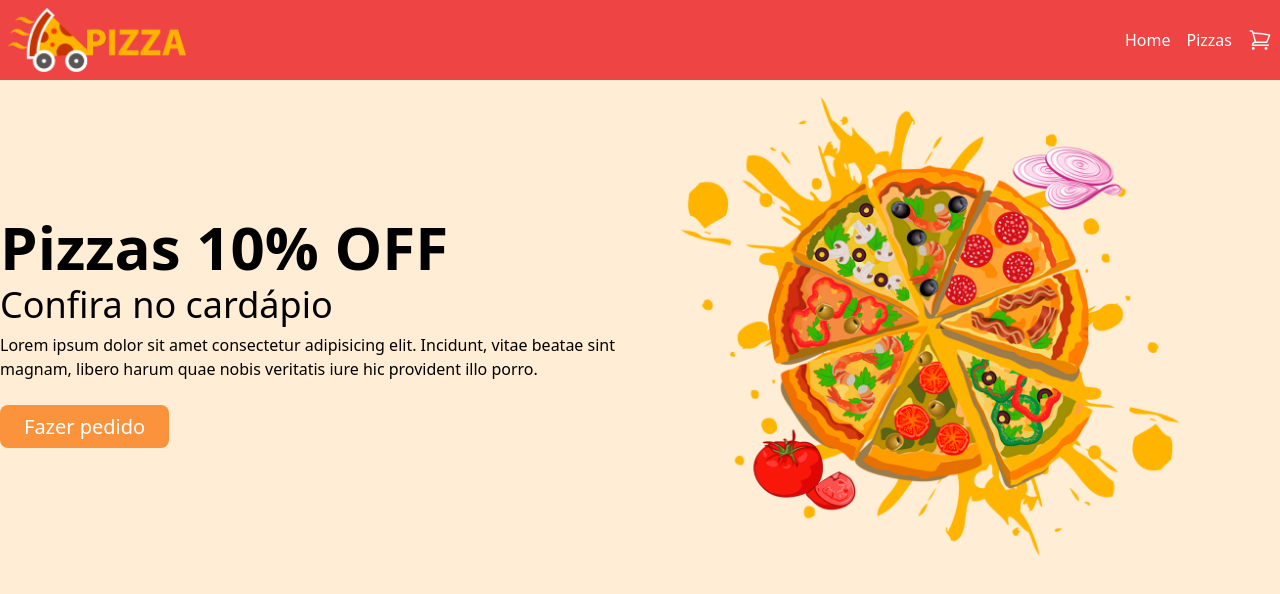
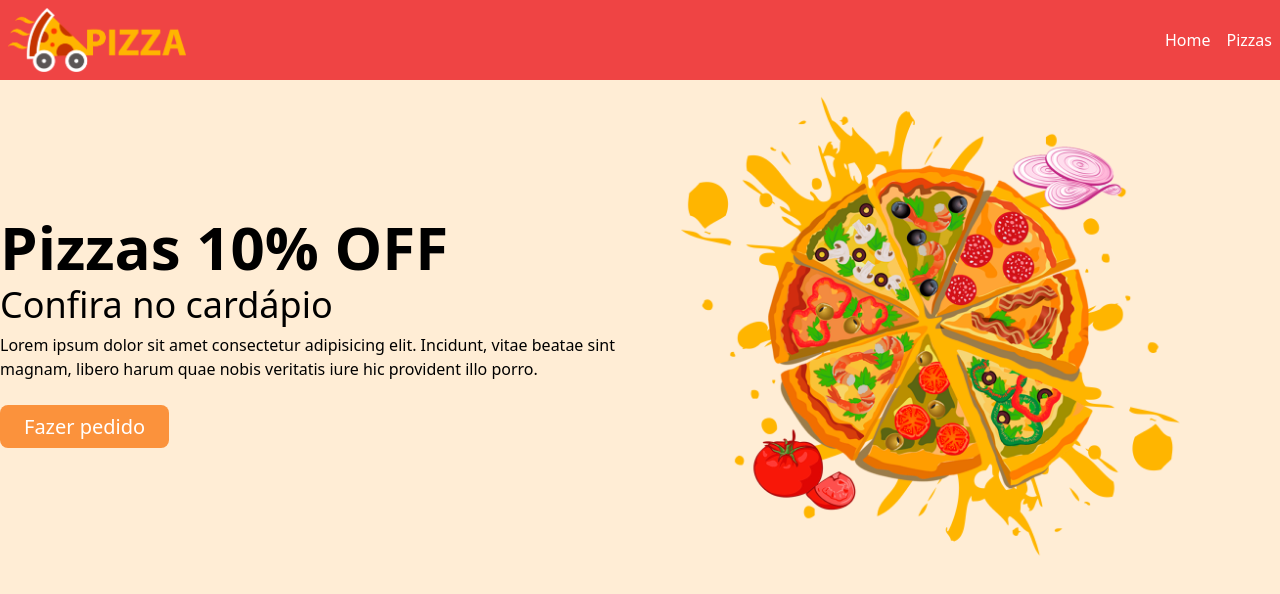
Before and after one commit to gutoamorim/pizzaria-legado, a React (Vite) app: page / in a window 1280 px wide. Shown: the top 594 px of the page. Built offline with nearby package versions, Linux system fonts and the light colour scheme.

Commit message:
Adicionando quantidade de itens no carrinho ao icone

```diff
--- a/src/components/Header.jsx
+++ b/src/components/Header.jsx
@@ -1,7 +1,12 @@
 import { Link } from "react-router-dom";
 import logo from "../assets/logo.png";
+import { useContext } from "react";
+import { GlobalContext } from "../contexts/GlobalContext";
 
 export default function Header() {
+  const { cart } = useContext(GlobalContext);
+  const quantity = cart.length;
+
   return (
     <header className="h-20 p-2 bg-red-500">
       <div className="container m-auto flex items-center justify-between">
@@ -9,7 +14,8 @@ export default function Header() {
         <nav className="flex items-center gap-4 text-white font-medium">
           <Link to="/">Home</Link>
           <Link to="/pizzas">Pizzas</Link>
-          <Link to="/pizzas">
+          {quantity > 0 && (
+            <Link to="/pizzas" className="relative">
               <svg
                 xmlns="http://www.w3.org/2000/svg"
                 fill="none"
@@ -24,7 +30,11 @@ export default function Header() {
                   d="M2.25 3h1.386c.51 0 .955.343 1.087.835l.383 1.437M7.5 14.25a3 3 0 0 0-3 3h15.75m-12.75-3h11.218c1.121-2.3 2.1-4.684 2.924-7.138a60.114 60.114 0 0 0-16.536-1.84M7.5 14.25 5.106 5.272M6 20.25a.75.75 0 1 1-1.5 0 .75.75 0 0 1 1.5 0Zm12.75 0a.75.75 0 1 1-1.5 0 .75.75 0 0 1 1.5 0Z"
                 />
               </svg>
+              <div className="bg-orange-300 rounded-full text-center px-2 absolute -mt-10 -right-5">
+                {quantity}
+              </div>
             </Link>
+          )}
         </nav>
       </div>
     </header>
```
Lines whose indentation alone changed are shown as unchanged.
